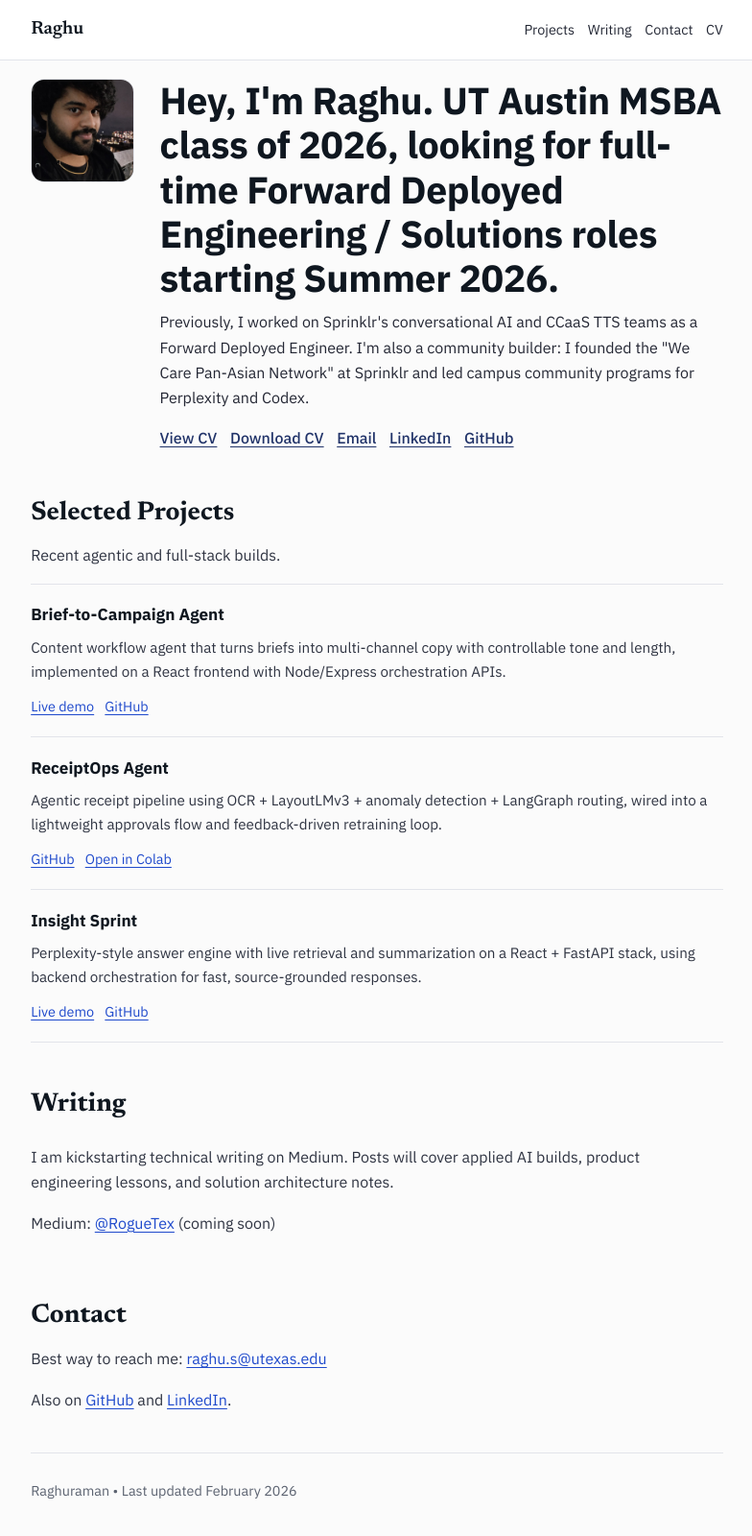
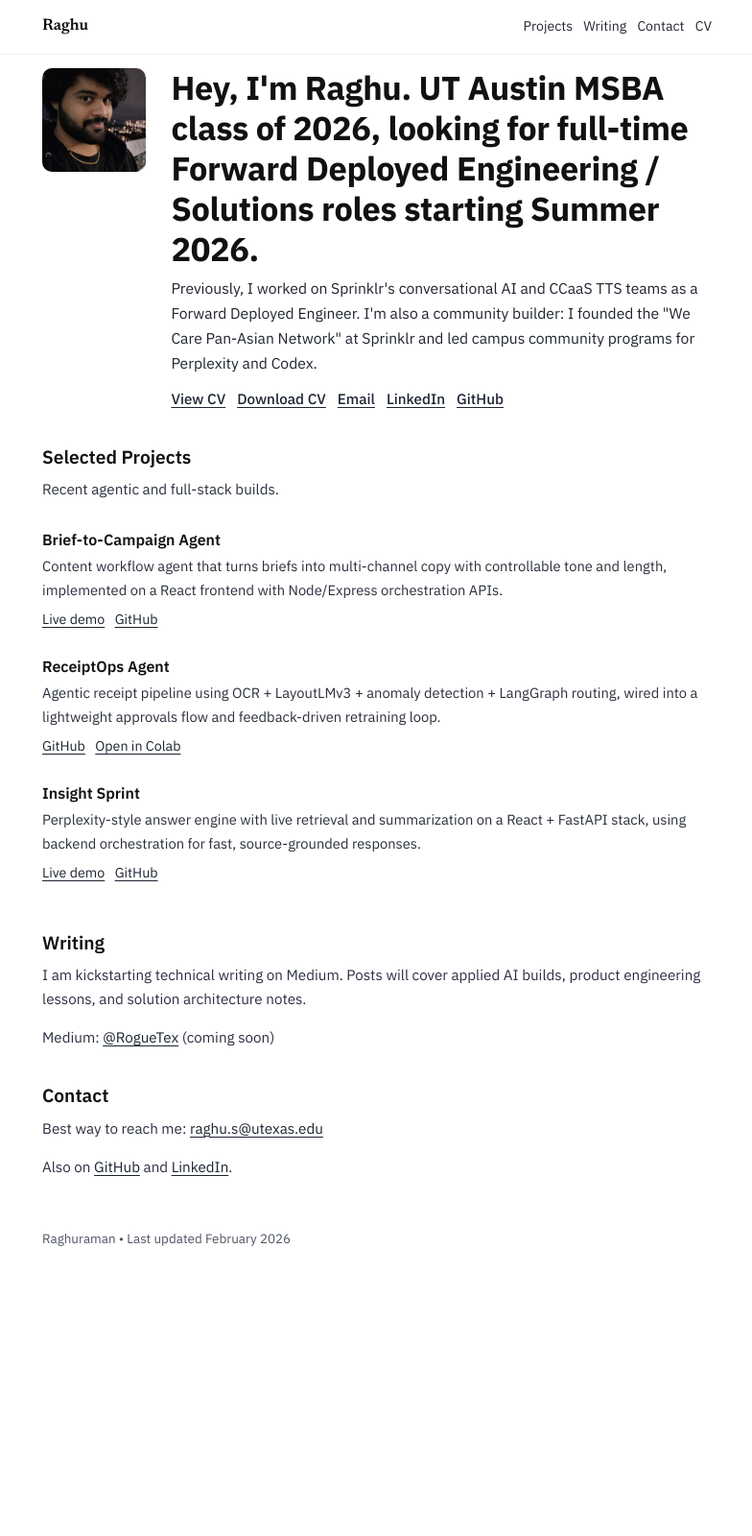
Before and after one commit to RogueTex/RogueTex.github.io, a Jekyll site: the page index.html, which Jekyll copies as it is, in a window 1280 px wide. Shown: the whole page at 96% size, without its empty margins (247-1031 px from the left). Built offline with Jekyll 4.4.1, drawn with Linux system fonts in a browser that asks for light colours; after the commit the page ends 1329 px from its top, so only the background shows below that.

Commit message:
Strip visual chrome and tighten typography rhythm

```diff
--- a/css/site.css
+++ b/css/site.css
@@ -1,11 +1,11 @@
 :root {
-  --bg: #fbfbfb;
+  --bg: #ffffff;
   --surface: #ffffff;
-  --text: #0f1720;
-  --muted: #5b6270;
-  --line: #e2e4ea;
-  --accent: #1f4acc;
-  --max-width: 760px;
+  --text: #111111;
+  --muted: #4e5562;
+  --line: #ececf0;
+  --accent: #1c2431;
+  --max-width: 730px;
 }
 
 * {
@@ -37,34 +37,34 @@ a:hover {
 .shell {
   max-width: var(--max-width);
   margin: 0 auto;
-  padding: 0 1.2rem;
+  padding: 0 1rem;
 }
 
 .top-nav {
-  border-bottom: 1px solid var(--line);
-  background: var(--surface);
+  border-bottom: 1px solid #f1f1f4;
+  background: transparent;
 }
 
 .nav-inner {
-  min-height: 62px;
+  min-height: 56px;
   display: flex;
   align-items: center;
   justify-content: space-between;
-  gap: 1rem;
+  gap: 0.8rem;
 }
 
 .brand {
   text-decoration: none;
   color: var(--text);
   font-family: "Newsreader", Georgia, serif;
-  font-size: 1.2rem;
+  font-size: 1.05rem;
 }
 
 .nav-links {
   display: flex;
   align-items: center;
-  gap: 0.85rem;
-  font-size: 0.9rem;
+  gap: 0.7rem;
+  font-size: 0.88rem;
 }
 
 .nav-links a {
@@ -73,21 +73,22 @@ a:hover {
 }
 
 main {
-  padding: 2.3rem 0 3.6rem;
+  padding: 1.8rem 0 2.6rem;
 }
 
 section {
-  margin-top: 2.7rem;
+  margin-top: 2rem;
 }
 
 section h2 {
-  font-family: "Newsreader", Georgia, serif;
-  font-size: 1.7rem;
-  margin: 0 0 0.5rem;
+  font-family: "IBM Plex Sans", "Segoe UI", sans-serif;
+  font-size: 1.2rem;
+  font-weight: 600;
+  margin: 0 0 0.35rem;
 }
 
 .hero {
-  margin-top: 1.2rem;
+  margin-top: 0.9rem;
 }
 
 .hero-grid {
@@ -100,9 +101,8 @@ section h2 {
 .avatar {
   width: 108px;
   height: 108px;
-  border-radius: 14px;
+  border-radius: 10px;
   object-fit: cover;
-  border: 1px solid var(--line);
 }
 
 .eyebrow {
@@ -113,18 +113,18 @@ section h2 {
 
 h1 {
   font-family: "IBM Plex Sans", "Segoe UI", sans-serif;
-  font-size: clamp(1.85rem, 3.2vw, 2.45rem);
-  font-weight: 700;
-  line-height: 1.18;
+  font-size: clamp(1.65rem, 2.9vw, 2.15rem);
+  font-weight: 650;
+  line-height: 1.22;
   letter-spacing: -0.01em;
-  margin: 0 0 0.55rem;
+  margin: 0 0 0.45rem;
 }
 
 .lead {
-  font-size: 1rem;
-  color: #242734;
+  font-size: 0.98rem;
+  color: #1f2430;
   max-width: 62ch;
-  margin: 0.5rem 0 0;
+  margin: 0.35rem 0 0;
 }
 
 .meta-row {
@@ -134,105 +134,81 @@ h1 {
 }
 
 .cta-row {
-  margin-top: 0.95rem;
+  margin-top: 0.7rem;
   display: flex;
   flex-wrap: wrap;
-  gap: 0.85rem;
+  gap: 0.75rem;
 }
 
 .text-link {
   text-decoration: underline;
   text-decoration-thickness: 1px;
   text-underline-offset: 3px;
-  color: #213369;
+  color: #1d2433;
   font-weight: 500;
+  font-size: 0.95rem;
 }
 
 .text-link:hover {
-  color: #2f4eb0;
-}
-
-.btn {
-  display: inline-flex;
-  align-items: center;
-  min-height: 38px;
-  padding: 0.45rem 0.8rem;
-  border: 1px solid var(--line);
-  border-radius: 8px;
-  text-decoration: none;
-  color: #1f2a44;
-  background: #fff;
-}
-
-.btn.primary {
-  color: #fff;
-  background: #1f2a44;
-  border-color: #1f2a44;
+  color: #2e374a;
 }
 
 .project-list {
-  border-top: 1px solid var(--line);
-  margin-top: 1rem;
+  margin-top: 0.5rem;
 }
 
 .project-item {
-  padding: 1.1rem 0 1.2rem;
-  border-bottom: 1px solid var(--line);
+  padding: 0.7rem 0 0.85rem;
 }
 
 .project-item h3 {
   margin: 0;
-  font-size: 1.07rem;
+  font-size: 1rem;
+  font-weight: 600;
 }
 
 .project-item p {
-  margin: 0.45rem 0 0;
-  color: #2f3442;
-  font-size: 0.95rem;
-}
-
-.metric {
-  margin-top: 0.5rem;
-  font-size: 0.86rem;
-  color: #475066;
+  margin: 0.2rem 0 0;
+  color: #2a2f3c;
+  font-size: 0.92rem;
 }
 
 .link-row {
-  margin-top: 0.75rem;
+  margin-top: 0.35rem;
   display: flex;
-  gap: 0.7rem;
+  gap: 0.65rem;
   flex-wrap: wrap;
 }
 
 .link-row a {
-  font-size: 0.9rem;
+  font-size: 0.89rem;
 }
 
 .writing-box {
-  padding: 0.2rem 0;
+  padding: 0;
 }
 
 .contact-line {
-  margin-top: 0.4rem;
-  color: #2f3442;
+  margin-top: 0.2rem;
+  color: #2b3040;
+  font-size: 0.95rem;
 }
 
 .footer {
-  padding: 1.7rem 0 2.2rem;
+  padding: 1.4rem 0 1.7rem;
   color: var(--muted);
-  font-size: 0.9rem;
-  border-top: 1px solid var(--line);
-  margin-top: 2.6rem;
+  font-size: 0.84rem;
+  margin-top: 1.8rem;
 }
 
 @media (max-width: 640px) {
   .nav-inner {
-    min-height: 58px;
+    min-height: 52px;
   }
 
   .nav-links {
-    gap: 0.75rem;
-    font-size: 0.9rem;
+    gap: 0.55rem;
+    font-size: 0.84rem;
   }
 
   .hero-grid {
```
